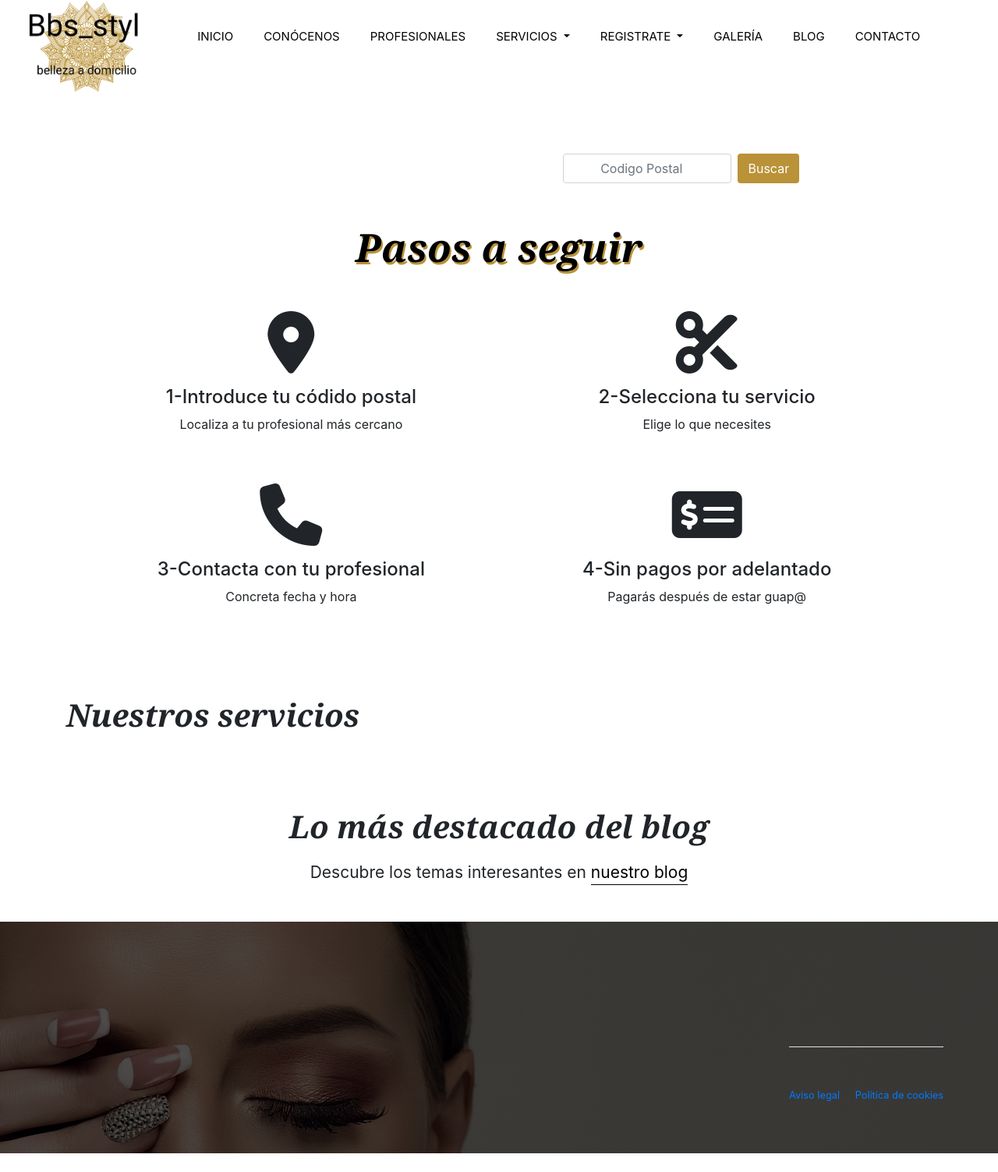
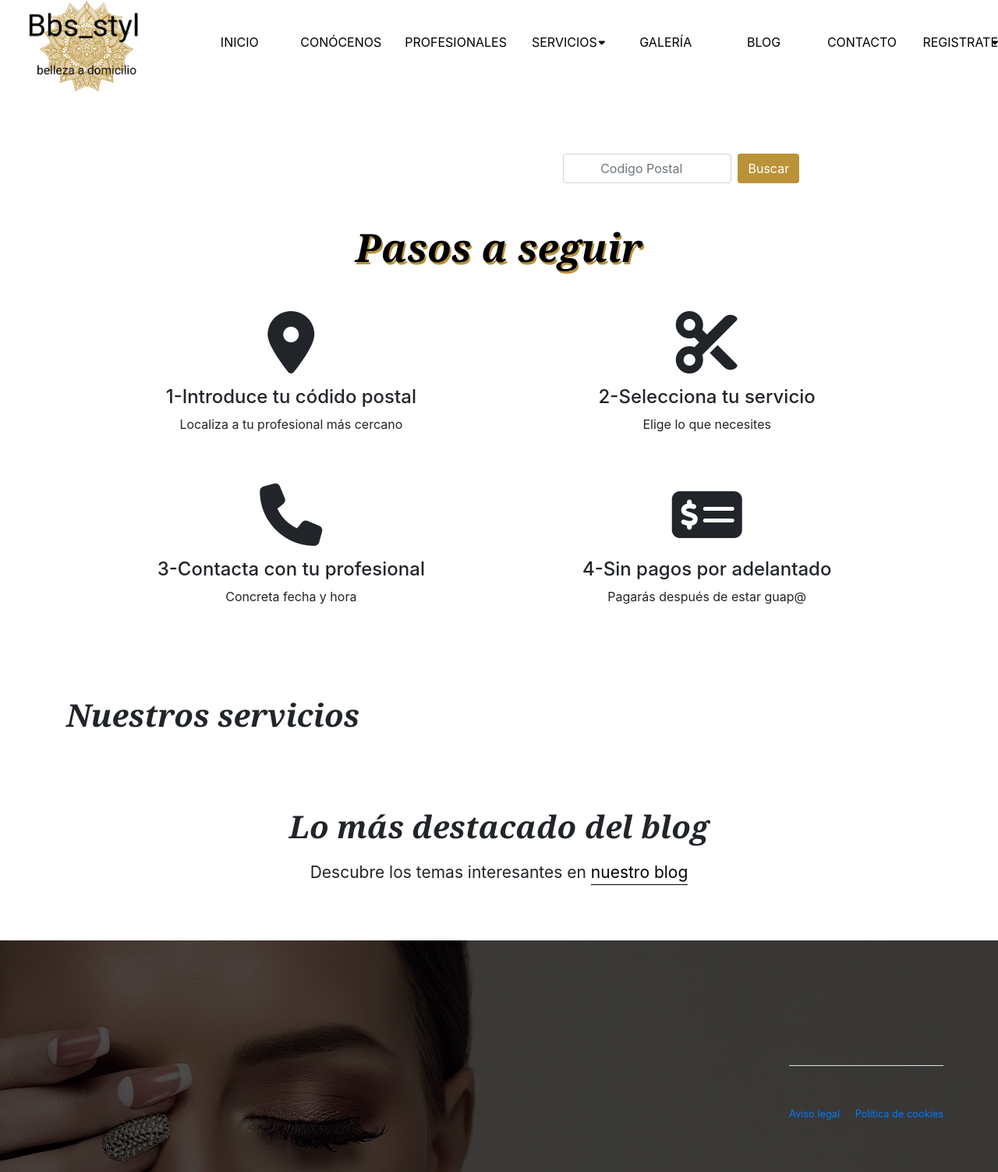
Before and after one commit to Maellyf5/Bbs_styl, a Django app: page / in a window 1280 px wide. Shown: the whole page at 78% size. Before the commit the page ends 1479 px from the top, so only its background shows below. Run offline with Django 3.2, Linux system fonts and the light colour scheme; data that the repository does not hold is empty; some libraries are stand-ins or nearby versions.

Commit message:
navbar derecho alineado //en proceso

```diff
--- a/Bbs_Styl/app/static/css/style.css
+++ b/Bbs_Styl/app/static/css/style.css
@@ -56,7 +56,7 @@
 }
 
 @media (max-width: 1295px) {
-  .menu-left {
+  .displayLeft {
     display: none;
   }
 }
@@ -64,7 +64,7 @@
 
 @media (min-width: 1296px) {
   .hide {
-    display: none;
+    display: none !important;
   }
 }
 
@@ -74,6 +74,18 @@
     top: 0;
   }
 } */
+
+.menuDrch{
+  padding: 0 0 25px 0 !important;
+}
+
+@media (max-width: 1199px) {
+  .mele{
+    justify-content: center;
+    display: flex;
+  }
+}
+
 
 @media (max-width: 570px) {
   .menuD {
@@ -127,7 +139,7 @@ a.pBlogUrl:hover {
   margin-bottom: 20px;
 }
 
-.menu-left {
+.displayLeft {
   margin-bottom: 20px;
 }
 
@@ -546,7 +558,7 @@ img {
 /*--------LISTA DESPLEGABLE NAVBAR SERVICIO*/
 
 
-.menu-left {
+.menu-left  {
   width: 80%;
   margin: 1.5rem auto;
 }
@@ -613,3 +625,5 @@ img {
   line-height: inherit;
   font-family: FontAwesome;
 }
+
+/*----------------------MENU RIGHT-------------------------*/
--- a/Bbs_Styl/templates/app/index.html
+++ b/Bbs_Styl/templates/app/index.html
@@ -18,9 +18,8 @@
 <body>
   <header class="header-area text-center">
     <div class="contenedor">
-      <div class="header-wrap">
-        <div class="header-top d-flex justify-content-between align-items-center navbar-expand-xl">
-          <div class="col-5 menu-left mb-5 float-left">
+      <div class="header-top d-flex align-items-center navbar-expand-xl">
+        <div class="col-5 menu-left displayLeft mb-5">
           <ul class="navbar-nav ml">
             <li><a class="active dorado" href="{% url 'app:index' %}">INICIO</a></li>
             <li><a href="about.html" class="dorado">CONÓCENOS</a></li>
@@ -40,7 +39,7 @@
               width="140px;" alt="logo" /></a>
         </div>
 
-          <nav class="col navbar navbar-expand-xl justify-content-end">
+        <nav class="col navbar navbar-expand-xl justify-content-end menuDrch">
           <!-- Toggler/collapsibe Button -->
           <button class="navbar-toggler" type="button" data-toggle="collapse" data-target="#collapsibleNavbar">
             <span class="lnr lnr-menu"><i class="fas fa-bars"
@@ -48,56 +47,36 @@
           </button>
 
           <!-- Navbar links -->
-            <div class="collapse navbar-collapse menu-right menuD" id="collapsibleNavbar">
-              <ul class="navbar-nav justify-content-center">
-                <li class="nav-item hide text-right">
-                  <a class="nav-link menuD" href="{% url 'app:index' %}">INICIO</a>
+          <div class="collapse navbar-collapse menu-left" id="collapsibleNavbar">
+            <ul class="navbar-nav">
+              <li class="hide nav-item"><a class="active dorado" href="{% url 'app:index' %}">INICIO</a></li>
+              <li class="hide nav-item"><a href="about.html" class="dorado">CONÓCENOS</a></li>
+              <li class="hide nav-item"><a href="{% url 'app:profesional' %}" class="dorado">PROFESIONALES</a></li>
+
+              <li class="hide listArrow nav-item"><a class="dorado pr-2" href="{% url 'app:servicios' %}">SERVICIOS</a>
+                <ul>
+                  {% for p in servi %}
+                  <li><a href="{% url 'app:infoServi' p.id %}">{{ p.nombreServicio }}</a></li>
+                  {% endfor %}
+                </ul>
               </li>
-                <li class="nav-item hide text-right">
-                  <a class="nav-link menuD" href="about.html">CONÓCENOS</a>
+              <li class="nav-item"><a class="active dorado " href="{% url 'app:index' %}">GALERÍA</a></li>
+              <li class="nav-item"><a class="active dorado " href="{% url 'app:index' %}">BLOG</a></li>
+              <li class="nav-item"><a class="active dorado " href="{% url 'app:index' %}">CONTACTO</a></li>
+              <li class="nav-item listArrow">
+                <a class="active dorado " href="{% url 'app:servicios' %}">REGISTRATE</a>
+                <ul>
+                  <li>
+                    <a href="services.html">CLIENTE</a>
+                    <a href="{% url 'app:profesional' %}">PROFESIONAL</a>
                   </li>
-
-                <li class="nav-item hide text-right">
-                  <a class="nav-link menuD" href="{% url 'app:profesional' %}">PROFESIONALES</a>
-                </li>
-
-                <li class="nav-item dropdown hide menuD text-right select">
-                  <a class="nav-link dropdown-toggle" href="#" id="navbardrop" data-toggle="dropdown">
-                    SERVICIOS
-                  </a>
-                  <div class="dropdown-menu">
-                    {% for p in servi %}
-                      <a class="dropdown-item menuD" href="{% url 'app:infoServi' p.id %} ">{{p.nombreServicio}}</a>
-                    {% endfor %}
-                  </div>
-                </li>
-
-
-                <!-- Dropdown -->
-
-                <li class="nav-item dropdown menuD text-right">
-                  <a class="nav-link dropdown-toggle" href="#" id="navbardrop" data-toggle="dropdown">
-                    REGISTRATE
-                  </a>
-                  <div class="dropdown-menu">
-                    <a class="dropdown-item menuD" href="services.html">CLIENTE</a>
-                    <a class="dropdown-item menuD" href="{% url 'app:profesional' %}">PROFESIONAL</a>
-                  </div>
-                </li>
-                <li class="nav-item menuD text-right">
-                  <a class="nav-link" href="pricing.html">GALERÍA</a>
-                </li>
-                <li class="nav-item menuD text-right">
-                  <a class="nav-link" href="{% url 'app:blog' %}">BLOG</a>
-                </li>
-                <li class="nav-item menuD text-right">
-                  <a class="nav-link" href="contact.html">CONTACTO</a>
+                </ul>
               </li>
             </ul>
           </div>
         </nav>
       </div>
-      </div>
+
     </div>
   </header>
 
```
Lines whose indentation alone changed are shown as unchanged.
